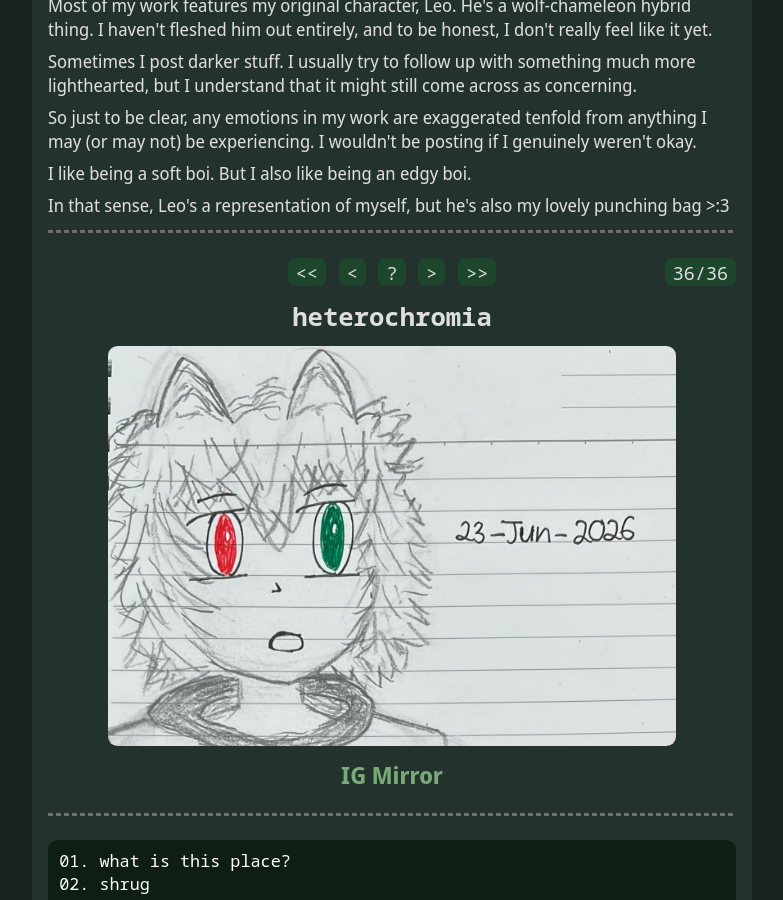
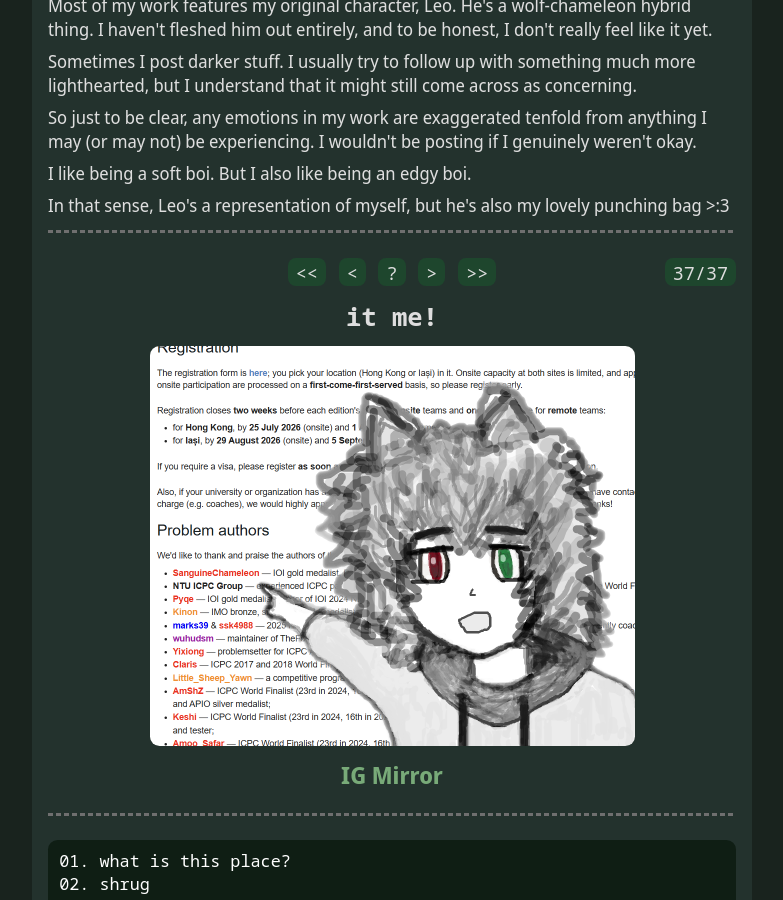
Before and after one commit to SanguineChameleon/sanguinechameleon.github.io, a Jekyll site: the page built from _pages/art.md, in a window 1280 px wide and 900 px high, scrolled down 399 px. Shown: the whole window, without its empty margins (248-1031 px from the left). Built offline with Jekyll 4.4.1, drawn with Linux system fonts in a browser that asks for light colours.

Commit message:
Add art #37

```diff
--- a/_data/art.json
+++ b/_data/art.json
@@ -178,5 +178,10 @@
         "name": "heterochromia",
         "caption": "heterochromia",
         "mirror": "https://www.instagram.com/p/DZ7VURuiZ6S/"
+    },
+    {
+        "name": "it-me",
+        "caption": "it me!",
+        "mirror": "https://www.instagram.com/p/DaAbKx3k2N9/"
     }
 ]
```
Also changed, not shown: assets/images/art/it-me.png (added).
